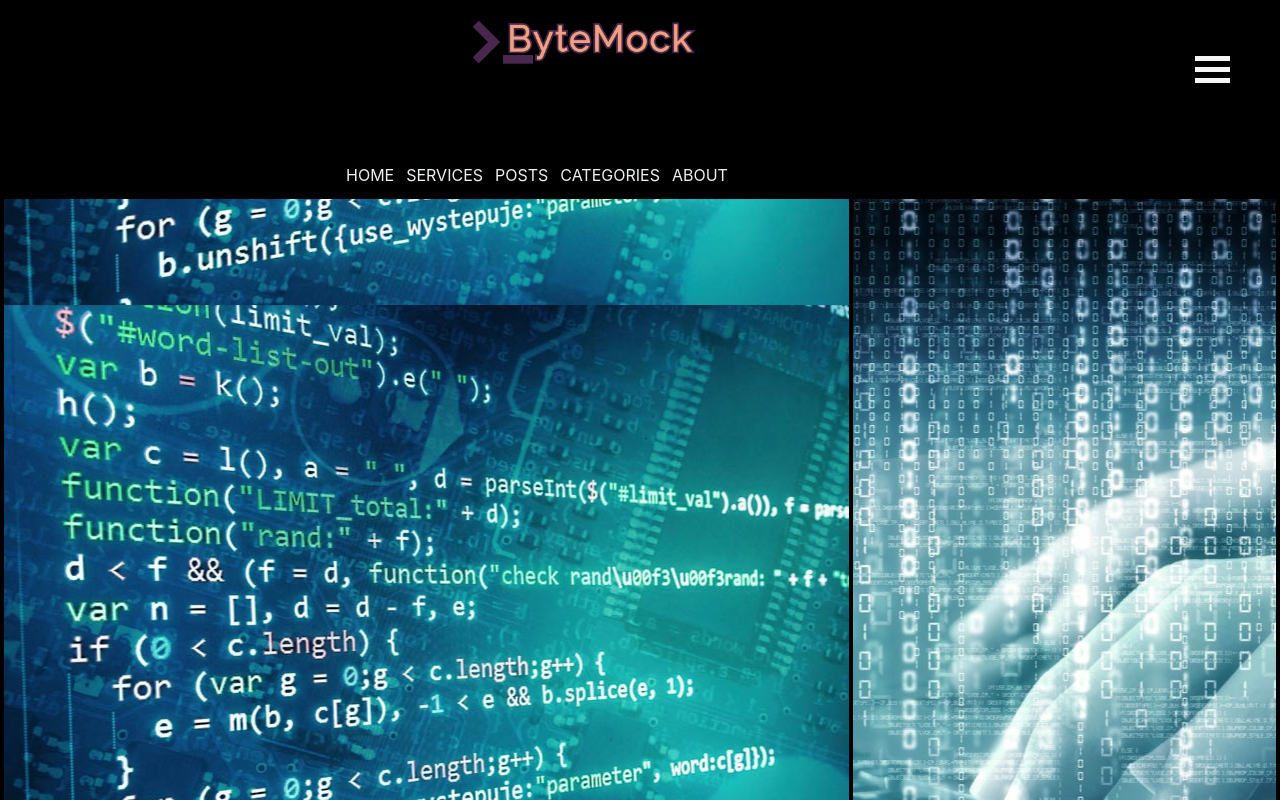
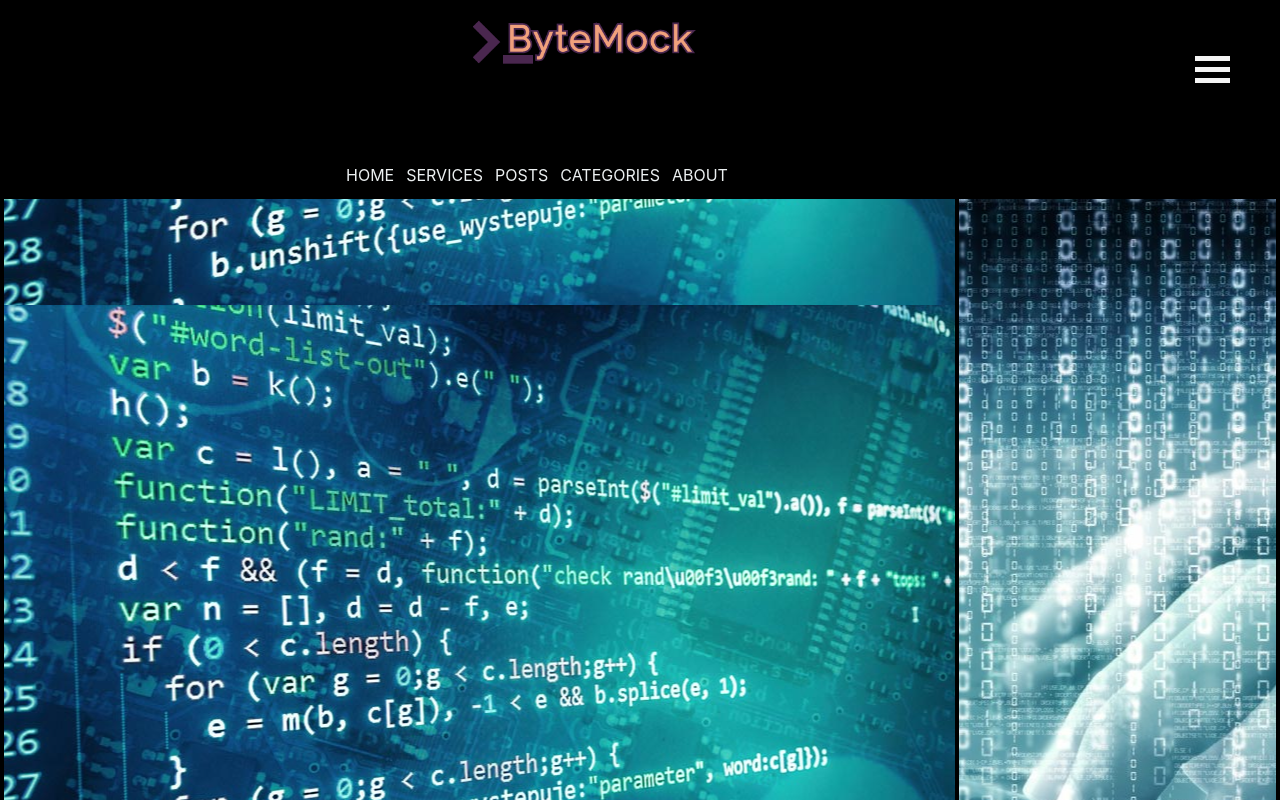
Before and after one commit to astelmach01/ByteMock2.0, a React (Create React App) app: page / in a window 1280 px wide. In both pictures the pointer is over the element 321 px from the left and 595 px from the top of the page. Shown: the top 800 px of the page. Built offline with nearby package versions, Linux system fonts and the light colour scheme.

Commit message:
Removed useless files

```diff
--- a/src/components/Header.js
+++ b/src/components/Header.js
@@ -15,6 +15,7 @@ class Header extends React.Component{
             <div className="Header">
 
                 <div id="navmenu">
+
                     <ul>
                         <li><a href="https://www.google.com/">home</a></li>
                         <li><a href="https://www.google.com/">services</a></li>
@@ -23,6 +24,7 @@ class Header extends React.Component{
                         <li><a href="https://www.google.com/">about</a></li>
                     </ul>
                 </div>
+
             </div>
 
         )}
--- a/src/components/MainContent.js
+++ b/src/components/MainContent.js
@@ -4,7 +4,7 @@ class MainContent extends React.Component{
 
     render() {
         return (
-            <div>
+            <div className="wrapper">
                 <section>
                     <div className="slide">
                         <div className="content1">
--- a/src/index.css
+++ b/src/index.css
@@ -141,19 +141,19 @@ section {
 }
 
 .slide:hover {
-    flex-grow: 2;
+    flex-grow: 3;
 }
 
 .slide {
     background-color: white;
 }
-
 .content1 {
     background-image: url(insidepost_coding.jpg);
     background-position: center center;
     height: 100%;
 }
 
+
 .content2 {
     background-image: url(Fotolia_169539793_Subscription_Monthly_M-1200x840.jpg);
     background-position: center center;
```
